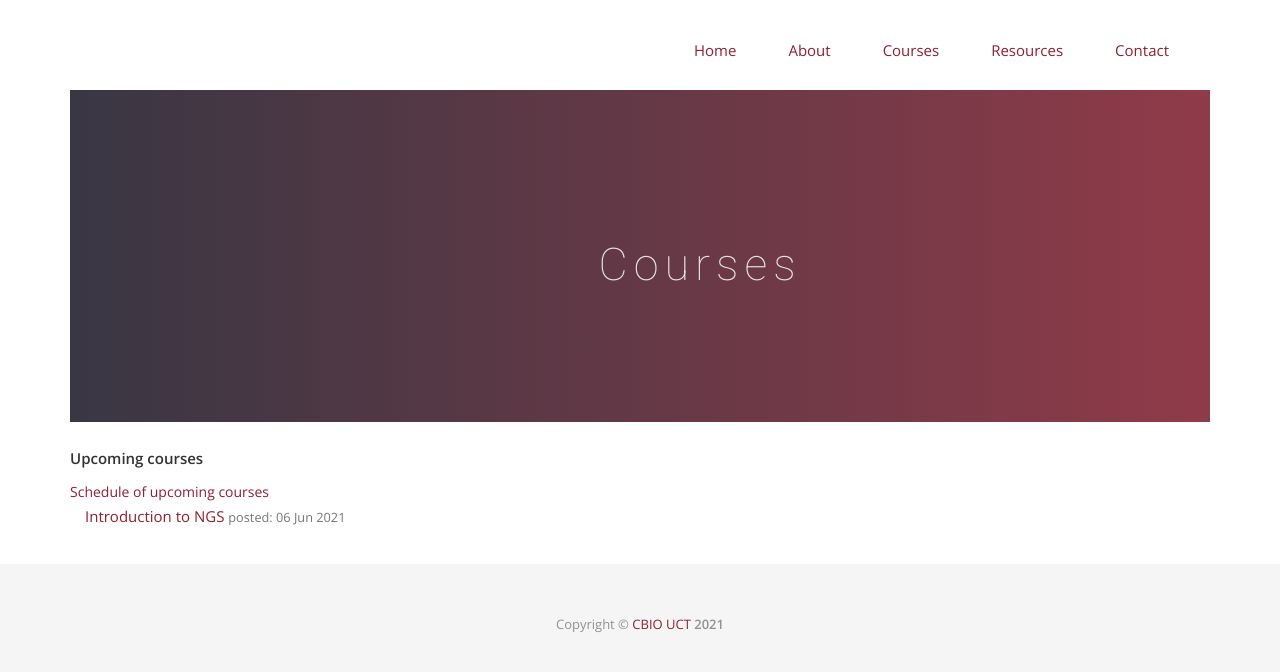
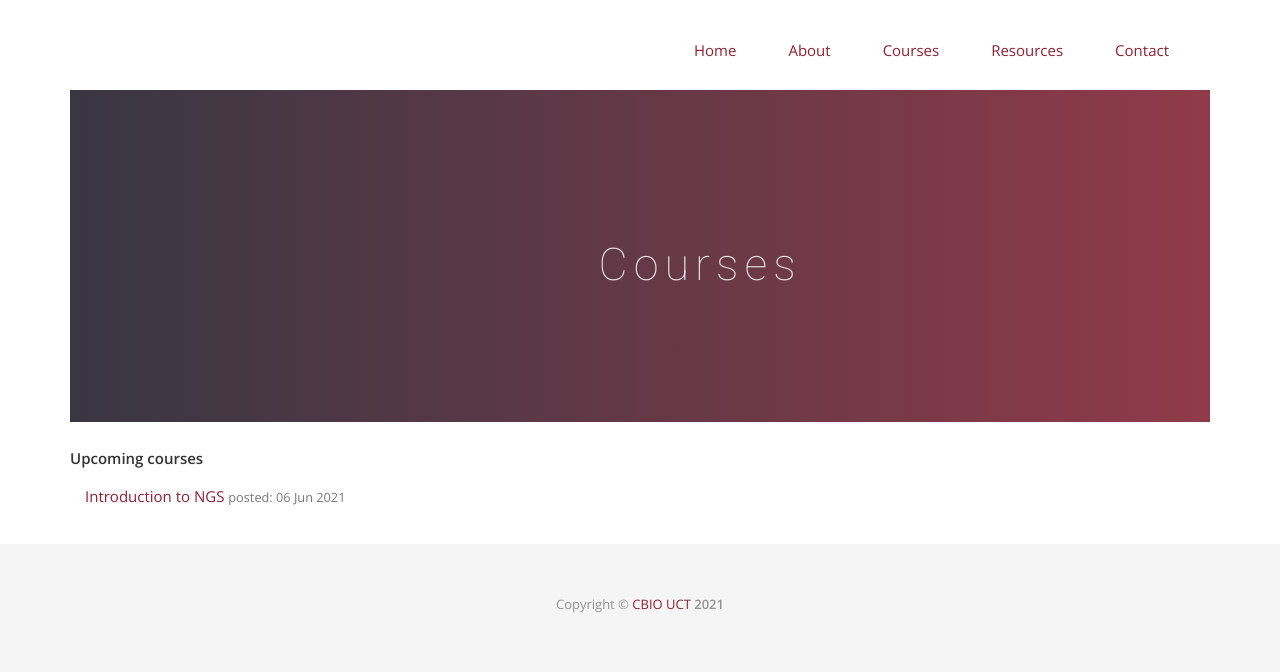
Before and after one commit to pmaturure3/ngsacad, a Jekyll site: the page built from courses.html, in a window 1280 px wide. Shown: the top 672 px of the page. Built offline with Jekyll 4.4.1, drawn with Linux system fonts in a browser that asks for light colours; nearby versions of some CDN libraries; some web fonts are replaced; comment, search, counter and statistics services are not loaded.

Commit message:
removed link on added title on courses

```diff
--- a/courses.html
+++ b/courses.html
@@ -16,8 +16,7 @@ permalink: /courses/
 
 
     <p> <strong>Upcoming courses </strong></p>
-    <a href="{{ site.baseurl }}/courses">Schedule of upcoming
-      courses</a>
+
   </div>
 
 
```
